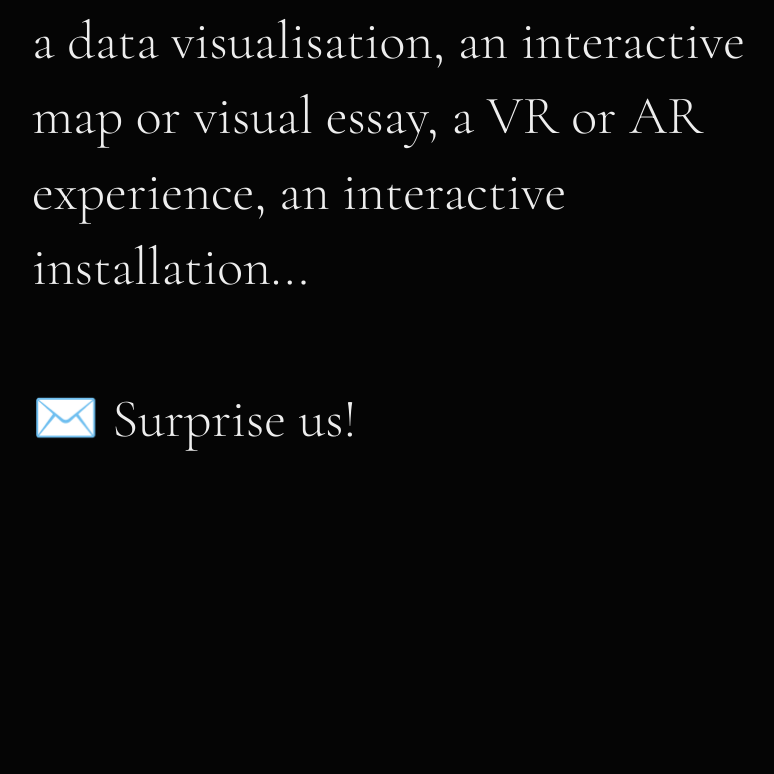
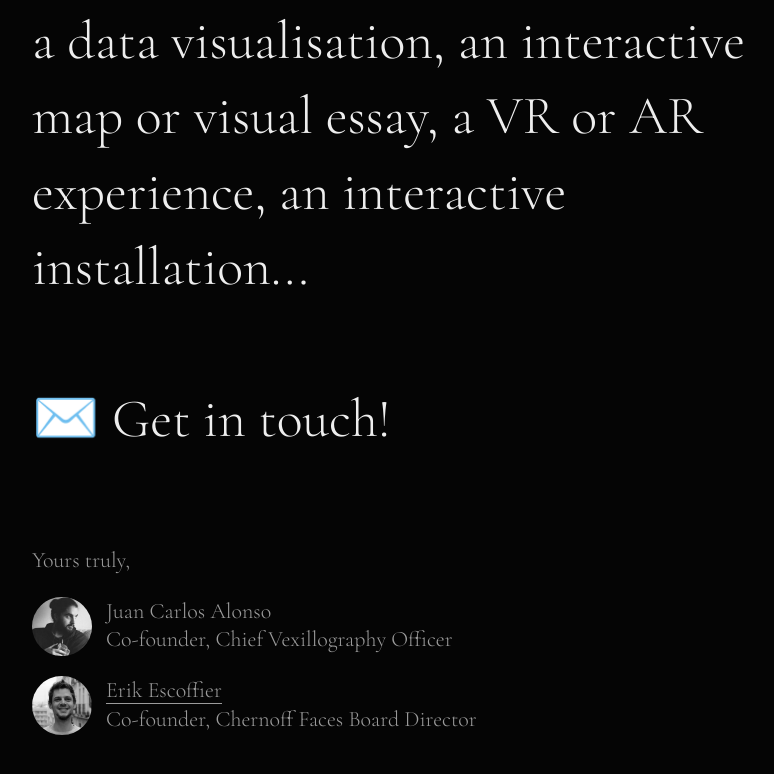
Before and after one commit to satellitestudio/satellitestudio.github.io, a plain HTML site: page index.html in a window 1280 px wide. Shown: the part 3209-3983 px from the top of the page, without its empty margins (208-982 px from the left). Drawn offline with nearby package versions, Linux system fonts and the light colour scheme.

Commit message:
yours truly

```diff
--- a/css/main.css
+++ b/css/main.css
@@ -1,6 +1,8 @@
 :root {
     --black: #050505;
     --white: #eee;
+    --grey:  rgba(255, 255, 255, 0.25);
+    --lightgrey:  rgba(255, 255, 255, 0.6);
 }
 
 html {
@@ -63,7 +65,7 @@ body {
 }
 
 .hotword {
-    background-image: linear-gradient(to right, rgba(255, 255, 255, 0.25) 100%, transparent 100%);
+    background-image: linear-gradient(to right, var(--grey) 100%, transparent 100%);
     background-repeat: repeat-x;
     background-size: 10px 1.5em;
     cursor: pointer;
@@ -157,3 +159,22 @@ body {
         height: 28px;
     }
 }
+
+.signature {
+    margin-top: 90px;
+    font-size: 22px;
+    line-height: 1.3em;
+    color: var(--lightgrey);
+}
+
+.signature img {
+    width: 60px;
+    float: left;
+    margin-right: 14px;
+    border-radius: 99px;
+}
+
+.signature a {
+    border-bottom: 0.5px solid var(--lightgrey);
+    color: inherit;
+}
--- a/index.html
+++ b/index.html
@@ -16,7 +16,7 @@
 
         <link rel="stylesheet" href="css/main.css">
 
-        <link href="https://fonts.googleapis.com/css?family=Cormorant+Garamond:300" rel="stylesheet">
+        <link href="https://fonts.googleapis.com/css?family=Cormorant+Garamond:300,300i" rel="stylesheet">
     </head>
     <body>
         <svg id="logo" width="150px" viewBox="0 0 183 50" version="1.1" xmlns="http://www.w3.org/2000/svg" xmlns:xlink="http://www.w3.org/1999/xlink">
@@ -62,7 +62,21 @@
             <br>
             Get in touch with us and let’s work on something extraordinary together: a data visualisation, an interactive map or visual essay, a VR or AR experience, an interactive installation...
             <br><br>
-            <a href="mailto:contact@satellitestud.io">✉️ Surprise us!</a>
+            <a href="mailto:contact@satellitestud.io">✉️ Get in touch!</a>
+
+            <div class="signature">
+                <p>
+                    Yours truly,
+                </p>
+                <p>
+                    <img src="img/juanca.png" />Juan Carlos Alonso
+                    <br>Co-founder, Chief Vexillography Officer
+                </p>
+                <p>
+                    <img src="img/erik.png" /><a href="https://twitter.com/nerik">Erik Escoffier</a>
+                    <br>Co-founder, Chernoff Faces Board Director<br>
+                </p>
+            </div>
         </article>
 
         <!-- <img class="capture --prado" src="img/captures/prado.jpg" /> -->
```
